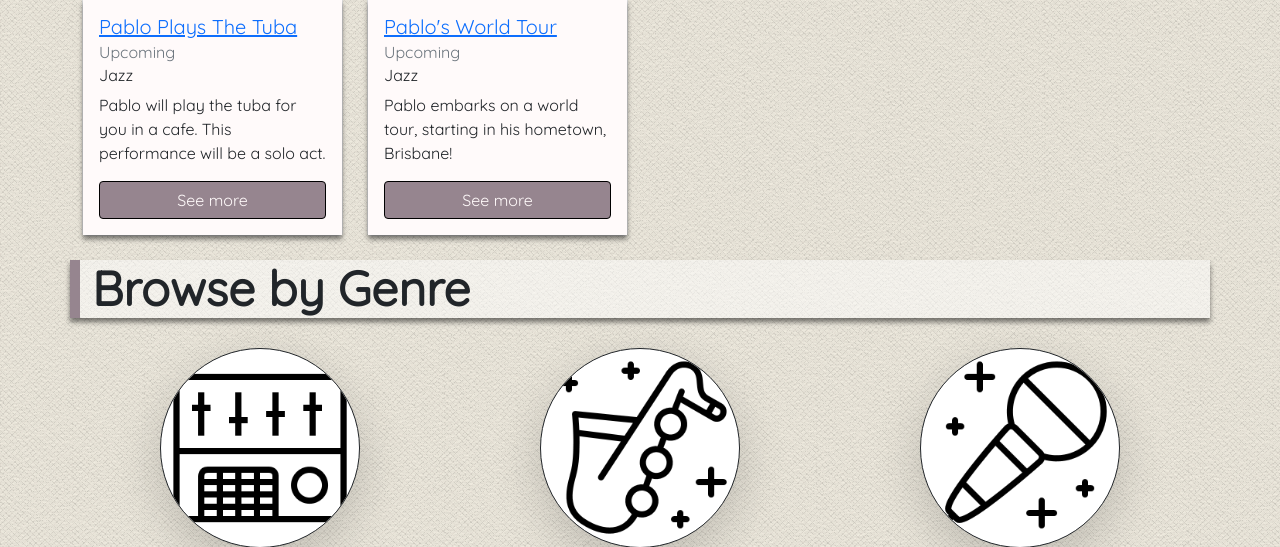
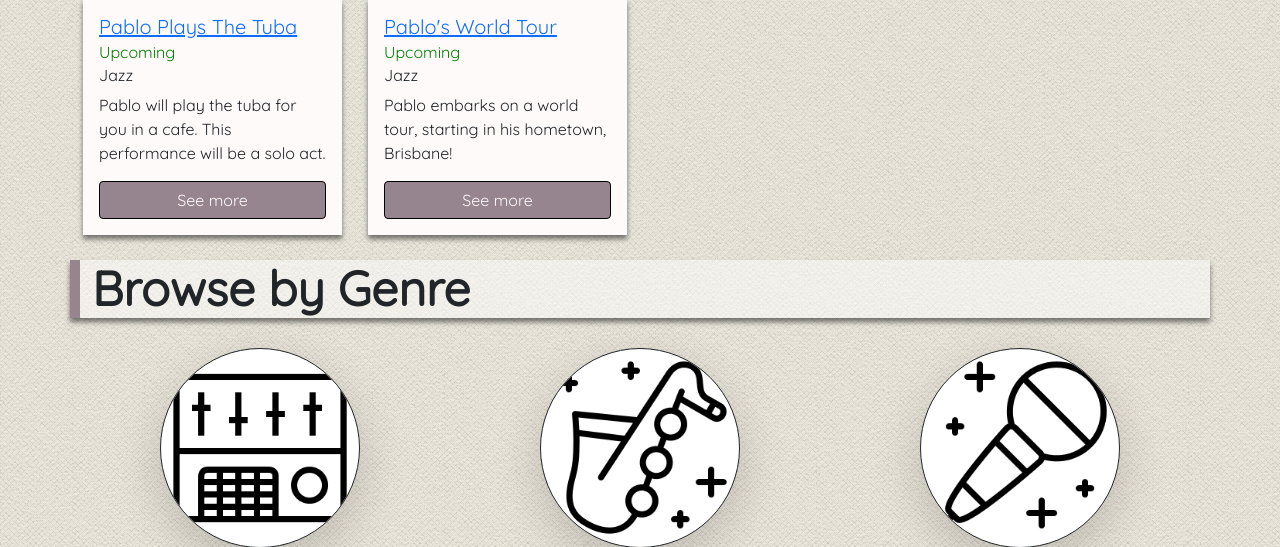
Before and after one commit to aarunjury/iab207_assignment3, a Flask app: page / in a window 1280 px wide. Shown: the part 2511-3058 px from the top of the page. Run offline with Flask 2, Linux system fonts and the light colour scheme; data comes from the database, SQL or seed files in the repository; some libraries are stand-ins or nearby versions.

Commit message:
Update index.html

```diff
--- a/bookings/templates/index.html
+++ b/bookings/templates/index.html
@@ -97,7 +97,7 @@
                     <h6 class='card-subtitle mb-2' style="color:red">{{event.event_status.name.title()}}</h6>
                     <h6 class='card-subtitle mb-2'>{{event.event_genre.name.title()}}</h6>
                     {% else %}
-                    <h6 class='card-subtitle mb-2 text-muted'>{{event.event_status.name.title()}}</h6>
+                    <h6 class='card-subtitle mb-2' style="color:green">{{event.event_status.name.title()}}</h6>
                     <h6 class='card-subtitle mb-2'>{{event.event_genre.name.title()}}</h6>
                     {% endif %}
                     <p id='index-cards' class='card-text'>{{event.description}}</p>
```
